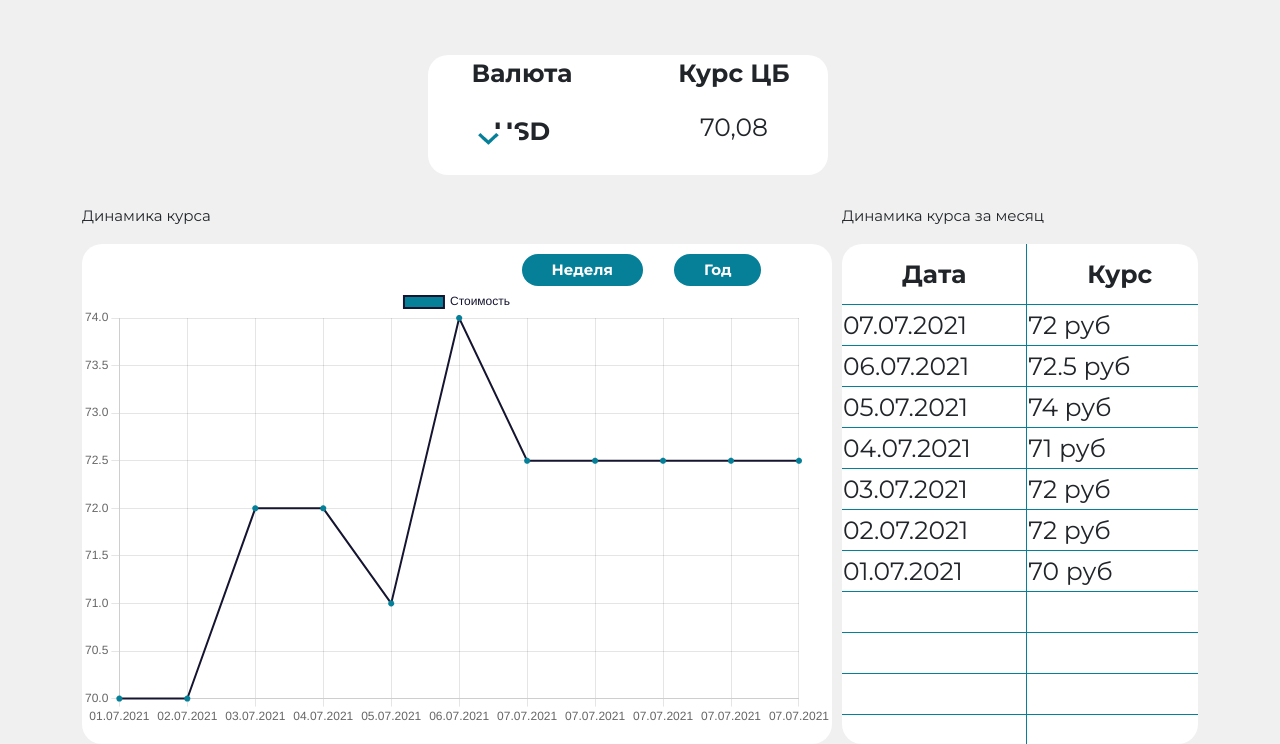
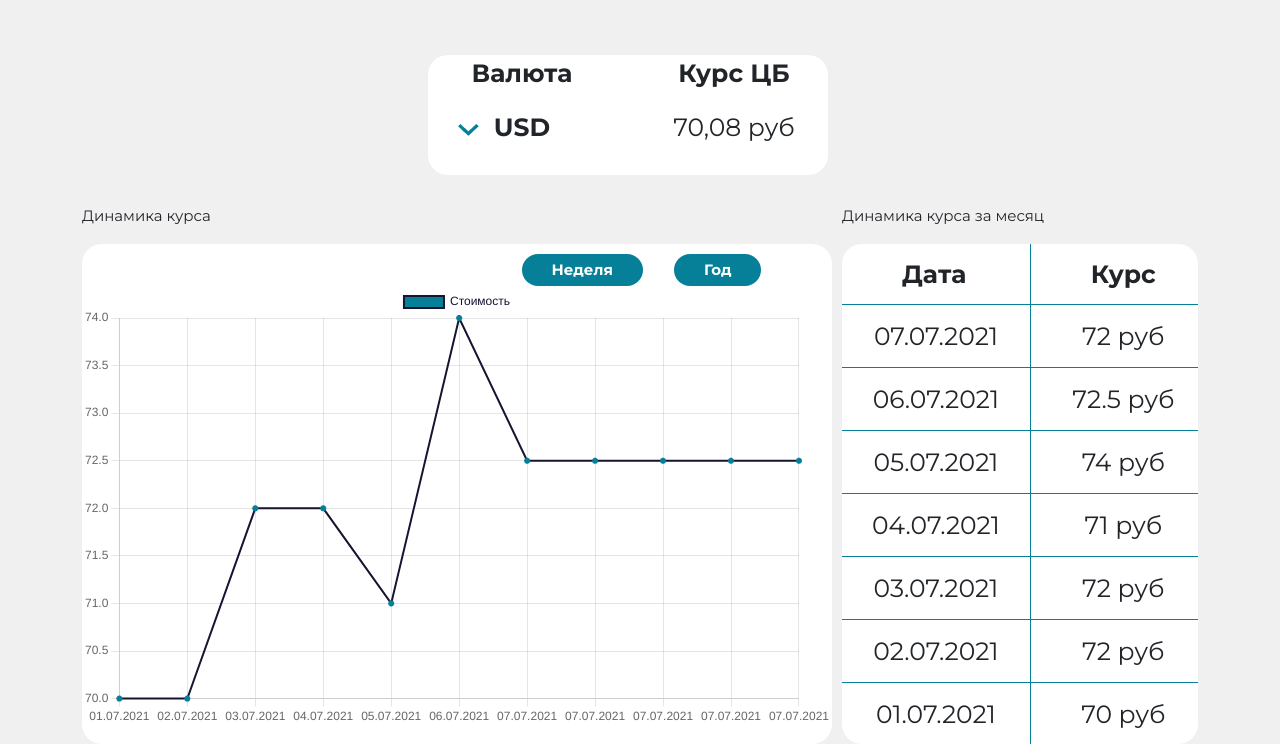
Before and after one commit to ReducetoLover/parsingval, a Django app: page /currency in a window 1280 px wide. Shown: the part 81-825 px from the top of the page. Run offline with Django 3.2, Linux system fonts and the light colour scheme; some libraries are stand-ins or nearby versions.

Commit message:
pip DE@D

```diff
--- a/testproject/main/static/css/style.css
+++ b/testproject/main/static/css/style.css
@@ -22,7 +34,7 @@ body{
     font-family: 'Montserrat';
     text-align: center;
     font-weight: bold;
-    padding:0px 0px;
+    padding: 0px;
 }
 .stock-but{
     background-color: white;
@@ -190,11 +202,11 @@ h2{
     border: 1px solid #068099;
 }
 .table-rd{
-    padding-top: 5px;
-    padding-bottom: 5px;
+    padding: 20.1px 45px;
+    text-align:center;
 }
 .currency-td{
-    font-size: 26px;
+    font-size: 24px;
     font-family: 'Montserrat';
     border: 1px solid #068099;
 }
@@ -216,8 +228,16 @@ h2{
     margin-left: 55%;
 }
 @media screen and (max-width:1399px){
+    .vector{
+        position: absolute;
+        padding-left: 30px;
+        padding-top: 15px;
+    }
     .check-points{
         font-size: 22px;
+    }
+    .table-rd{
+        padding: 16px 30px;
     }
     button{
         border-radius: 20px;
@@ -285,7 +311,6 @@ h2{
         font-family: 'Montserrat';
         text-align: center;
         font-weight: bold;
-        padding:4px 20px;
     }
     .stock-but{
         background-color: white;
--- a/testproject/main/static/js/table.js
+++ b/testproject/main/static/js/table.js
@@ -87,8 +87,10 @@ function TableShow(countRow)
 
             newCell = newRow.insertCell(0);
             newCell.innerHTML = Object.keys(CUR_WEEK)[i];
-            newCell.setAttribute('width','200');
+            newCell.setAttribute('width','150');
+            newCell.setAttribute('class','currency-spisok-values');
             newCell = newRow.insertCell(1);
+            newCell.setAttribute('class','currency-spisok-rubls');
             newCell.innerHTML = Object.values(CUR_WEEK)[i].values[Object.values(CUR_WEEK)[i].values.length-1]+" руб";
 
 
--- a/testproject/main/templates/main/currency.html
+++ b/testproject/main/templates/main/currency.html
@@ -22,7 +22,7 @@
                         </div>
                         <div class="col-md-6">
                             <p class="currency-1">Курс ЦБ</p>
-                            <p id="price" class="currency">70,08</p>
+                            <p id="price" class="currency">70,08 руб</p>
                         </div>
                         <div class="col-md-12">
                             <table  class="m-auto">
--- a/testproject/main/templates/main/index.html
+++ b/testproject/main/templates/main/index.html
@@ -12,7 +12,7 @@
                 <p class="check-points"><img src="{% static '/img/Done.png'%}">Актуальная информация</p>
                 <p class="check-points"><img src="{% static '/img/Done.png'%}">Сравнительный анализ цен</p>
                 <p class="check-points"><img src="{% static '/img/Done.png'%}">Мониторинг 10 валют и 50 акций</p>
-                <button class="button">Попробовать</button>xxx
+                <button class="button">Попробовать</button>
             </div>
             <div class="col-md-4">
                 <img src="{% static 'img/screen main function.png'%}" class="main-img">
--- a/testproject/main/templates/main/stock.html
+++ b/testproject/main/templates/main/stock.html
@@ -17,7 +17,7 @@
                             <p class="low-text-stock">Рубль за акцию</p>
                         </div>
                     </div>
-                </div>xxx
+                </div>
             </div>
         </div>
     </div>
```
Also changed, not shown: other parts of testproject/main/static/css/style.css (+45 -5 lines), testproject/main/static/img/Vector.png.
